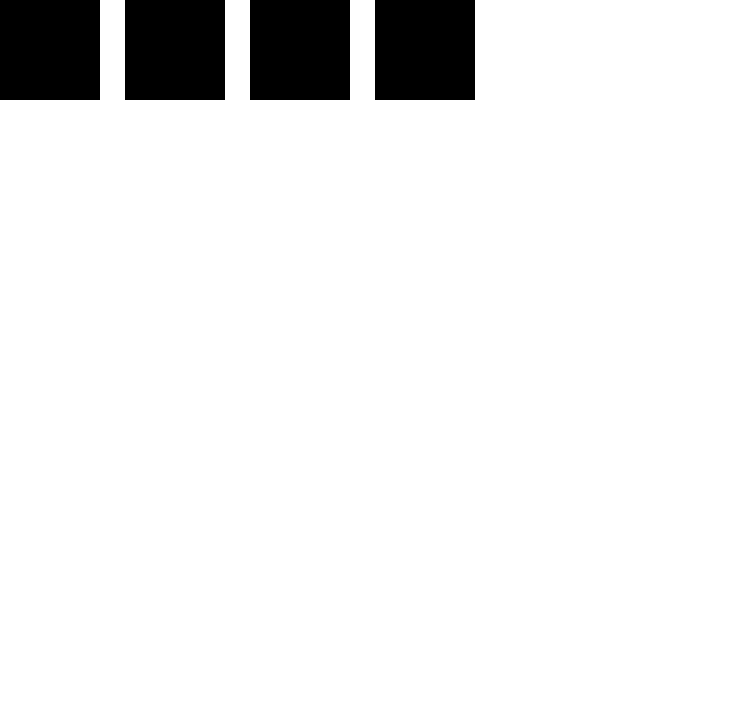
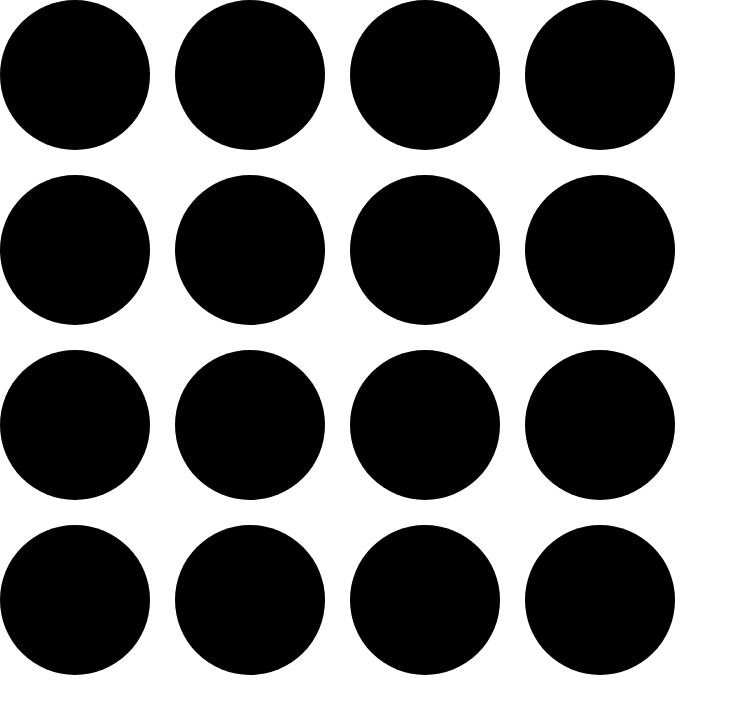
Before and after one commit to lordeadroid/match-colors, a React (Create React App) app: page / in a window 1280 px wide. Shown: the top 714 px of the page, without its empty margins (0-738 px from the left). Built offline with nearby package versions, Linux system fonts and the light colour scheme.

Commit message:
Implemented Game

```diff
--- a/src/cell-data.json
+++ b/src/cell-data.json
@@ -1,6 +1,18 @@
 [
-  { "id": 1, "color": "red", "status": "closed" },
-  { "id": 1, "color": "red", "status": "closed" },
-  { "id": 2, "color": "teal", "status": "closed" },
-  { "id": 2, "color": "teal", "status": "closed" }
+  { "color": "red", "status": "clicked" },
+  { "color": "red", "status": "clicked" },
+  { "color": "green", "status": "clicked" },
+  { "color": "green", "status": "clicked" },
+  { "color": "pink", "status": "clicked" },
+  { "color": "pink", "status": "clicked" },
+  { "color": "skyblue", "status": "clicked" },
+  { "color": "skyblue", "status": "clicked" },
+  { "color": "orange", "status": "clicked" },
+  { "color": "orange", "status": "clicked" },
+  { "color": "thistle", "status": "clicked" },
+  { "color": "thistle", "status": "clicked" },
+  { "color": "fuchsia", "status": "clicked" },
+  { "color": "fuchsia", "status": "clicked" },
+  { "color": "teal", "status": "clicked" },
+  { "color": "teal", "status": "clicked" }
 ]
--- a/src/game.jsx
+++ b/src/game.jsx
@@ -1,20 +1,88 @@
+import { useEffect, useState } from 'react';
 import * as data from './cell-data.json';
 
-const Cell = ({ id, color, status }) => {
-  return <div className="cell" style={{ backgroundColor: { color } }}></div>;
+const colors = {
+  done: 'gray',
+  closed: 'black',
 };
 
-const Cells = ({ cellDetails }) => {
+const findBGColor = (color, status) =>
+  status === 'clicked' ? color : colors[status];
+
+const Cell = ({ cellDetail: { color, status }, handleClick, index }) => {
+  const backgroundColor = findBGColor(color, status);
+  return (
+    <div
+      className={`cell`}
+      style={{ backgroundColor }}
+      onClick={() => handleClick(index, color)}
+    ></div>
+  );
+};
+
+const Cells = ({ cellDetails, handleClick }) => {
   const cells = cellDetails.map((cellDetail, index) => {
-    return <Cell key={index} cellDetail={cellDetail} />;
+    return (
+      <Cell
+        key={index}
+        cellDetail={cellDetail}
+        index={index}
+        handleClick={handleClick}
+      />
+    );
   });
 
   return <div className="cells">{cells}</div>;
 };
 
 const Game = () => {
-  const cellDetails = data.default;
-  return <Cells cellDetails={cellDetails} />;
+  const cellData = data.default.sort(() => Math.random() - 0.5);
+
+  const [cellDetails, setCellDetails] = useState(cellData);
+  const [click, setClicks] = useState([]);
+
+  useEffect(() => {
+    const newCellData = cellDetails.map((cellDetail) => {
+      cellDetail.status = 'closed';
+      return cellDetail;
+    });
+    setTimeout(() => {
+      setCellDetails(newCellData);
+    }, 3000);
+  }, []);
+
+  const markdone = (first, second) => {
+    setTimeout(() => {
+      cellDetails[first.index].status = 'done';
+      cellDetails[second.index].status = 'done';
+      setCellDetails([...cellDetails]);
+      setClicks([]);
+    }, 500);
+  };
+
+  const reset = (first, second) => {
+    setTimeout(() => {
+      cellDetails[first.index].status = 'closed';
+      cellDetails[second.index].status = 'closed';
+      setCellDetails([...cellDetails]);
+      setClicks([]);
+    }, 500);
+  };
+
+  const check = () => {
+    if (click[0].color === click[1].color) return markdone(click[0], click[1]);
+    reset(click[0], click[1]);
+  };
+
+  const handleClick = (index, color) => {
+    cellDetails[index].status = 'clicked';
+    setCellDetails([...cellDetails]);
+    click.push({ color, index });
+    setClicks([...click]);
+    if (click.length === 2) return check();
+  };
+
+  return <Cells cellDetails={cellDetails} handleClick={handleClick} />;
 };
 
 export default Game;
--- a/src/index.css
+++ b/src/index.css
@@ -6,7 +6,7 @@
 }
 
 .cells {
-  height: 475px;
+  width: 675px;
   display: flex;
   flex-wrap: wrap;
   flex-direction: row;
@@ -14,7 +14,7 @@
 }
 
 .cell {
-  height: 100px;
-  width: 100px;
-  background-color: black;
+  height: 150px;
+  width: 150px;
+  border-radius: 50%;
 }
```
